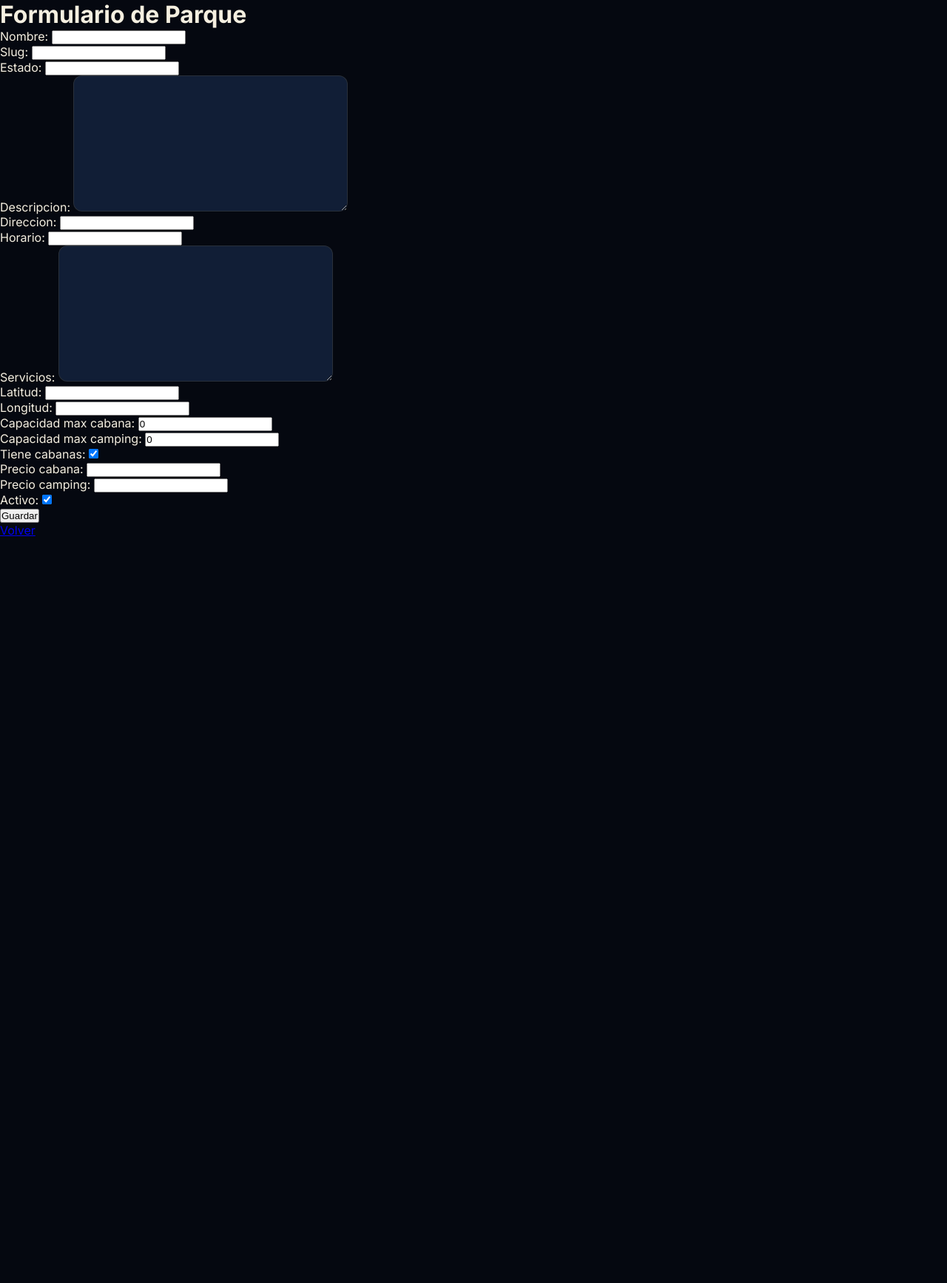
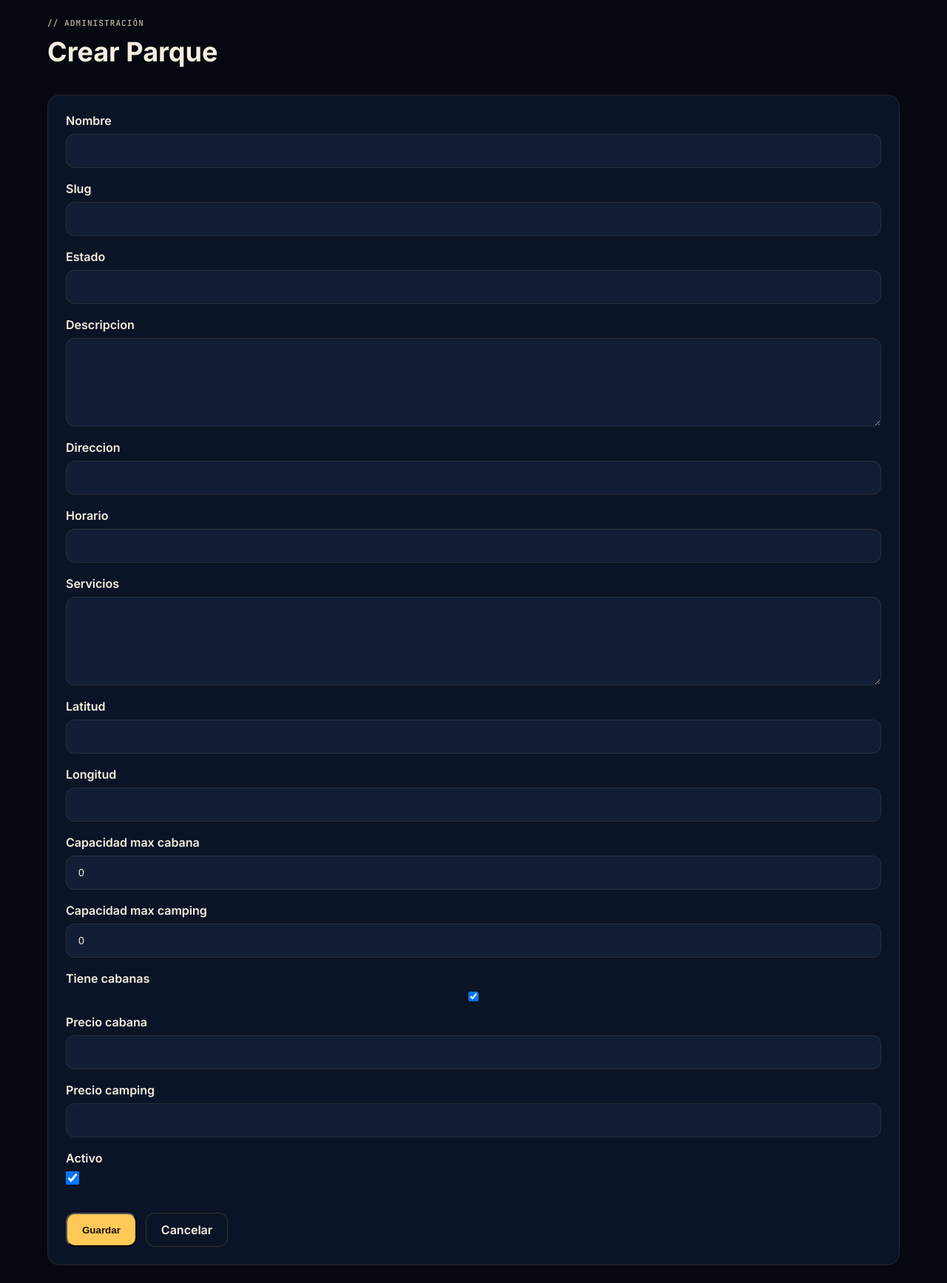
Before and after one commit to Xpartiel/Dev4ce, a Django app: page /cliente/admin-parques/crear/ in a window 1280 px wide. Shown: the part 72-1807 px from the top of the page at 74% size. Before the commit the page ends 797 px from the top, so only its background shows below. Run offline with Django 5.2, Linux system fonts and the light colour scheme; a user stored in the database is signed in; tables that the repository leaves empty hold one stand-in row (values such as "Sample post"); parts of the project's set-up code (start-up, migrations or seed data) failed here and were passed over.

Commit message:
Corrección creación de administradores y mejora gestión de parques

```diff
--- a/apps/core/static/core/css/styles.css
+++ b/apps/core/static/core/css/styles.css
@@ -2660,3 +2660,65 @@ textarea {
     border-radius: 50%;
     background-color: var(--color-surface);
 }
+
+/* ===== FORMULARIOS ADMIN ===== */
+
+.admin-form {
+    display: flex;
+    flex-direction: column;
+    gap: 18px;
+}
+
+.admin-form-group {
+    display: flex;
+    flex-direction: column;
+    gap: 8px;
+}
+
+.admin-form-group label {
+    font-weight: 600;
+    color: var(--color-text);
+}
+
+.admin-input,
+.admin-textarea {
+    width: 100%;
+    padding: 14px 16px;
+    border-radius: 12px;
+    border: 1px solid var(--color-line);
+    background: var(--color-surface-2);
+    color: var(--color-text);
+    font-size: 14px;
+}
+
+.admin-input:focus,
+.admin-textarea:focus {
+    outline: none;
+    border-color: var(--color-gold);
+}
+
+.admin-textarea {
+    resize: vertical;
+    min-height: 120px;
+}
+
+.admin-checkbox {
+    width: 18px;
+    height: 18px;
+}
+
+.admin-form-actions {
+    display: flex;
+    gap: 12px;
+    margin-top: 20px;
+}
+
+.admin-form-page {
+    max-width: 1200px;
+    margin: 0 auto;
+    padding: 24px;
+}
+
+.admin-form-page .admin-panel {
+    width: 100%;
+}
--- a/apps/parques/forms.py
+++ b/apps/parques/forms.py
@@ -1,9 +1,12 @@
 from django import forms
 from .models import Parque
 
+
 class ParqueForm(forms.ModelForm):
+
     class Meta:
         model = Parque
+
         fields = [
             "nombre",
             "slug",
@@ -21,3 +24,53 @@ class ParqueForm(forms.ModelForm):
             "precio_camping",
             "activo",
         ]
+
+        widgets = {
+            "nombre": forms.TextInput(attrs={"class": "admin-input"}),
+            "slug": forms.TextInput(attrs={"class": "admin-input"}),
+            "estado": forms.TextInput(attrs={"class": "admin-input"}),
+
+            "descripcion": forms.Textarea(
+                attrs={
+                    "class": "admin-textarea",
+                    "rows": 4,
+                }
+            ),
+
+            "direccion": forms.TextInput(attrs={"class": "admin-input"}),
+            "horario": forms.TextInput(attrs={"class": "admin-input"}),
+
+            "servicios": forms.Textarea(
+                attrs={
+                    "class": "admin-textarea",
+                    "rows": 4,
+                }
+            ),
+
+            "latitud": forms.NumberInput(attrs={"class": "admin-input"}),
+            "longitud": forms.NumberInput(attrs={"class": "admin-input"}),
+
+            "capacidad_max_cabana": forms.NumberInput(
+                attrs={"class": "admin-input"}
+            ),
+
+            "capacidad_max_camping": forms.NumberInput(
+                attrs={"class": "admin-input"}
+            ),
+
+            "precio_cabana": forms.NumberInput(
+                attrs={"class": "admin-input"}
+            ),
+
+            "precio_camping": forms.NumberInput(
+                attrs={"class": "admin-input"}
+            ),
+
+            "tiene_cabañas": forms.CheckboxInput(
+                attrs={"class": "admin-checkbox"}
+            ),
+
+            "activo": forms.CheckboxInput(
+                attrs={"class": "admin-checkbox"}
+            ),
+        }
--- a/apps/reservaciones/templates/reservaciones/parque_form.html
+++ b/apps/reservaciones/templates/reservaciones/parque_form.html
@@ -6,20 +6,80 @@ Parque
 
 {% block content %}
 
-<h1>Formulario de Parque</h1>
+<section class="admin-form-page">
 
-<form method="post">
-    {% csrf_token %}
+    <div class="admin-header">
 
-    {{ form.as_p }}
+        <div>
 
-    <button type="submit">
-        Guardar
-    </button>
-</form>
+            <p class="section-label">
+                // Administración
+            </p>
 
-<a href="{% url 'admin_parques' %}">
-    Volver
-</a>
+            {% if form.instance.pk %}
+                <h1>Editar Parque</h1>
+            {% else %}
+                <h1>Crear Parque</h1>
+            {% endif %}
+
+        </div>
+
+    </div>
+
+    <article class="admin-panel">
+
+        <form method="post" class="admin-form">
+
+            {% csrf_token %}
+
+            {% for field in form %}
+
+                <div class="admin-form-group">
+
+                    <label for="{{ field.id_for_label }}">
+                        {{ field.label }}
+                    </label>
+
+                    {{ field }}
+
+                    {% if field.help_text %}
+                        <small>
+                            {{ field.help_text }}
+                        </small>
+                    {% endif %}
+
+                    {% if field.errors %}
+                        <small style="color: var(--color-danger);">
+                            {{ field.errors }}
+                        </small>
+                    {% endif %}
+
+                </div>
+
+            {% endfor %}
+
+            <div class="admin-form-actions">
+
+                <button
+                    type="submit"
+                    class="btn btn-primary"
+                >
+                    Guardar
+                </button>
+
+                <a
+                    href="{% url 'admin_parques' %}"
+                    class="btn btn-secondary"
+                >
+                    Cancelar
+                </a>
+
+            </div>
+
+        </form>
+
+    </article>
+
+</section>
 
 {% endblock %}
```
Also changed, not shown: apps/reservaciones/templates/reservaciones/admin_parques.html (+9 -3 lines), apps/usuarios/views.py (+17 -8 lines), apps/usuarios/migrations/0002_remove_persona_email_remove_usuario_nombre_completo_and_more.py (added).
